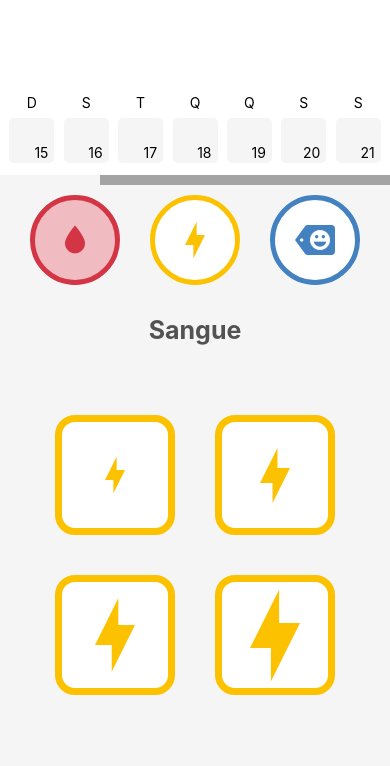
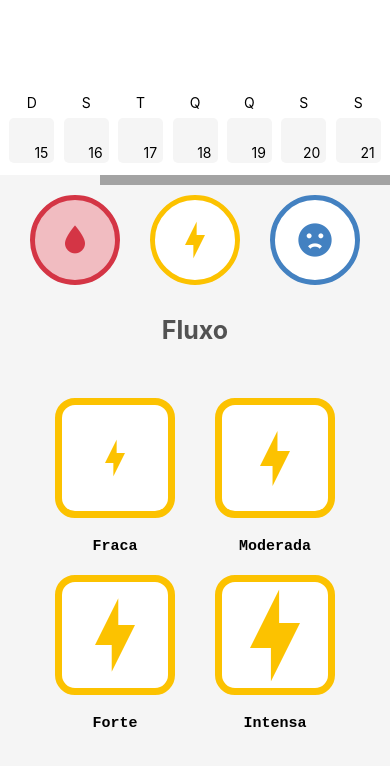
Before and after one commit to wyvian/Meu-Ciclo, a React Native app: screen / in a window 390 px wide. Shown: the top 766 px of the page. Built offline with nearby package versions, Linux system fonts and the light colour scheme.

Commit message:
Adicionando labels nas opcoes

```diff
--- a/app/assets/Cores.js
+++ b/app/assets/Cores.js
@@ -3,8 +3,8 @@ export const Cores = {
   sangueSelecionado: '#F1BCC1',
   dor: '#FCC200',
   dorSelecionado: '#FFECAD',
-  humor: '#4381C1',
-  humorSelecionado: '#A1C0E0',
+  tpm: '#4381C1',
+  tpmSelecionado: '#A1C0E0',
   diaSelecionado: '#4B2840',
   branco: '#FFFFFF',
   cinza: '#F5F5F5',
--- a/app/assets/Icones.js
+++ b/app/assets/Icones.js
@@ -1,5 +1,5 @@
 export const Icones = {
   dor: "lightning-bolt",
   sangue: "water",
-  humor: "tag-faces"
+  tpm: "emoticon-sad"
 }
--- a/app/screens/components/Categorias.js
+++ b/app/screens/components/Categorias.js
@@ -7,7 +7,7 @@ import { Icones } from '../../assets/Icones';
 
 const Categorias = () => {
 
-  const [ativa, setAtiva] = useState("Sangue");
+  const [ativa, setAtiva] = useState("Fluxo");
 
   return (
 
@@ -17,8 +17,8 @@ const Categorias = () => {
 
 
         <TouchableOpacity
-          onPress={() => setAtiva("Sangue")}
-          style={[styles.botoesCategoria, {backgroundColor: ativa === "Sangue"? Cores.sangueSelecionado : Cores.branco, borderColor: Cores.sangue}]}>
+          onPress={() => setAtiva("Fluxo")}
+          style={[styles.botoesCategoria, {backgroundColor: ativa === "Fluxo"? Cores.sangueSelecionado : Cores.branco, borderColor: Cores.sangue}]}>
 
           <MaterialCommunityIcons name={Icones.sangue} size={40} color={Cores.sangue} />
 
@@ -33,13 +33,12 @@ const Categorias = () => {
         </TouchableOpacity>
 
         <TouchableOpacity
-          onPress={() => setAtiva("Humor")}
-          style={[styles.botoesCategoria, {backgroundColor: ativa === "Humor"? Cores.humorSelecionado : Cores.branco, borderColor: Cores.humor}]}>
-          <MaterialCommunityIcons name={Icones.humor} size={40} color={Cores.humor} />
+          onPress={() => setAtiva("TPM")}
+          style={[styles.botoesCategoria, {backgroundColor: ativa === "TPM"? Cores.tpmSelecionado : Cores.branco, borderColor: Cores.tpm}]}>
+          <MaterialCommunityIcons name={Icones.tpm} size={40} color={Cores.tpm} />
         </TouchableOpacity>
       </View>
 
-      {/* alterar esse texto baseado na categoria selecionada */}
       <Text style={styles.labelCategoria}>{ativa}</Text>
     </View>
   )
--- a/app/screens/components/Opcao.js
+++ b/app/screens/components/Opcao.js
@@ -1,10 +1,10 @@
 import React, { useState } from 'react';
-import { StyleSheet, TouchableOpacity } from 'react-native';
+import { StyleSheet, TouchableOpacity, View, Text } from 'react-native';
 import { MaterialCommunityIcons } from '@expo/vector-icons';
 
 import { Cores } from '../../assets/Cores';
 
-const Opcao = ({cor, tamanho, icone}) => {
+const Opcao = ({cor, tamanho, icone, nivel}) => {
 
   const [corFundo, setCorFundo] = useState(Cores.branco);
   const [corIcone, setCorIcone] = useState(cor);
@@ -20,16 +20,20 @@ const Opcao = ({cor, tamanho, icone}) => {
   }
 
   return (
-    <TouchableOpacity
-      style={[styles.opcoes(cor), {backgroundColor: corFundo}]}
-      onPress={preencher}>
-      <MaterialCommunityIcons name={icone} size={tamanho} color={corIcone} />
-    </TouchableOpacity>
+    <View style={{alignItems: 'center', justifyContent: 'center'}}>
+      <TouchableOpacity
+        style={[styles.opcao(cor), {backgroundColor: corFundo}]}
+        onPress={preencher}>
+        <MaterialCommunityIcons name={icone} size={tamanho} color={corIcone} />
+      </TouchableOpacity>
+
+      <Text style={styles.labelOpcao}>{nivel}</Text>
+    </View>
   )
 };
 
 const styles = StyleSheet.create({
-  opcoes: cor => ({
+  opcao: cor => ({
     width: 120,
     height: 120,
     borderRadius: 20,
@@ -39,7 +43,12 @@ const styles = StyleSheet.create({
     justifyContent: 'center',
     margin: 20,
     backgroundColor: Cores.branco,
-  })
+  }),
+  labelOpcao: {
+    fontSize: 15,
+    fontFamily: 'monospace',
+    fontWeight: 'bold'
+  }
 })
 
 export default Opcao;
--- a/app/screens/components/OpcaoContainer.js
+++ b/app/screens/components/OpcaoContainer.js
@@ -5,12 +5,13 @@ import Opcao from './Opcao';
 
 const OpcaoContainer = ({cor, icone}) => {
   const tamanhos = [];
+  const niveis = ["Fraca", "Moderada", "Forte", "Intensa"]
 
   for(let i = 1; i <= 4; i++){
     tamanhos.push(
       {
-        id: i,
-        valor: (i*20 + 20)
+        id: niveis[i - 1],
+        valor: (i*20 + 20),
       }
     )
   }
@@ -22,7 +23,8 @@ const OpcaoContainer = ({cor, icone}) => {
           key={item.id}
           cor={cor}
           tamanho={item.valor}
-          icone={icone}/>
+          icone={icone}
+          nivel={item.id}/>
       })}
     </View>
   )
```
